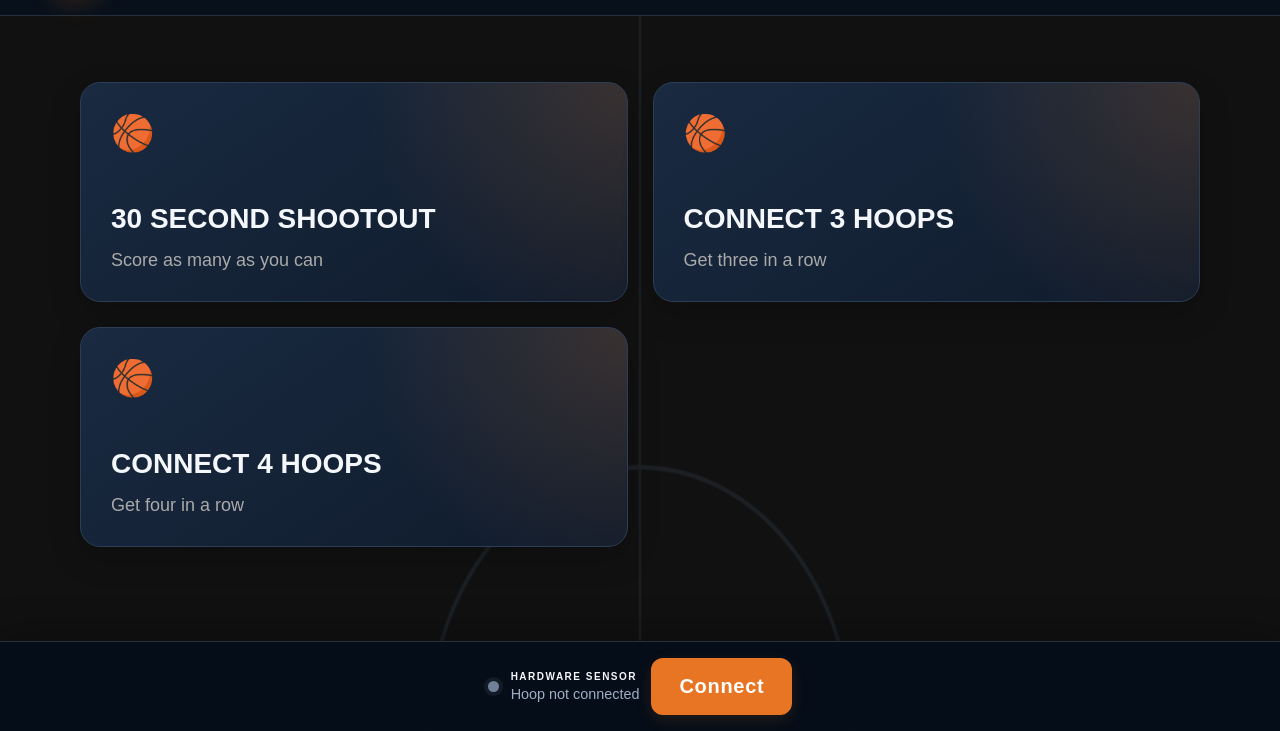
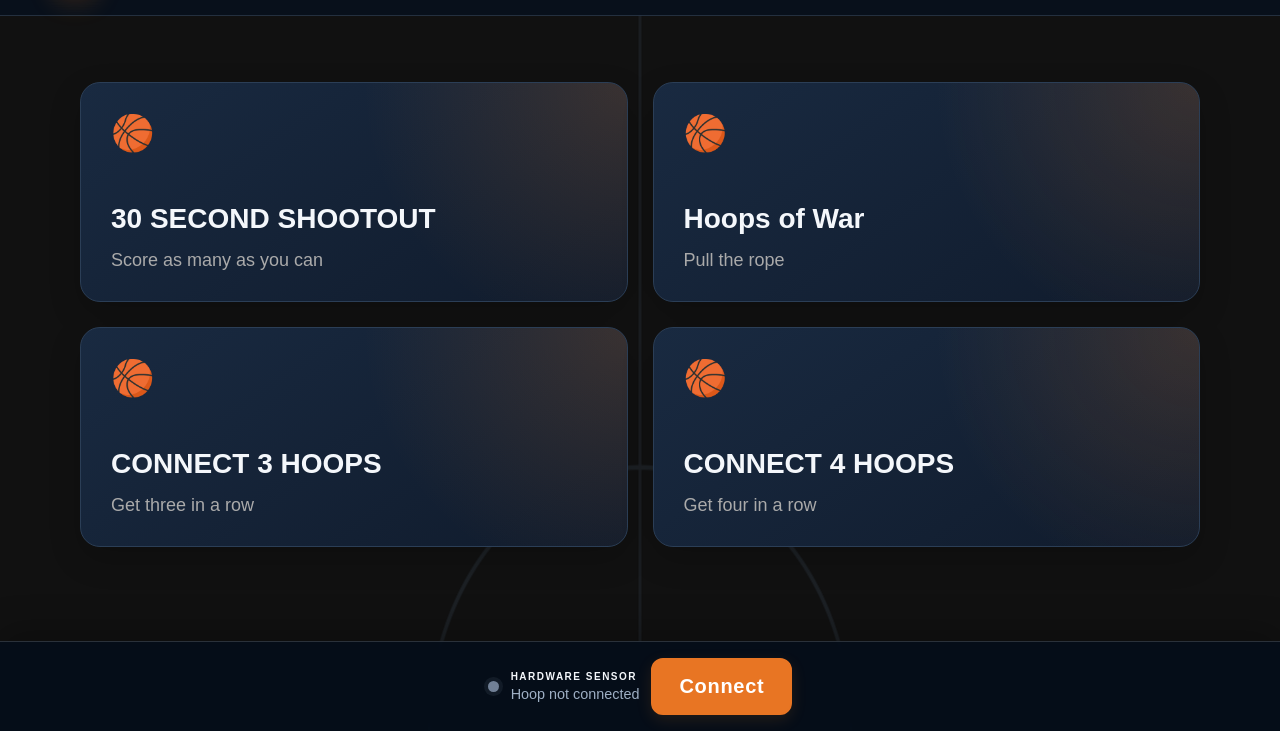
Before and after one commit to rayvaldez/hoops, a website with bundled scripts: page src/index.html in a window 1280 px wide. Shown: the part 69-800 px from the top of the page. Built offline with nearby package versions, Linux system fonts and the light colour scheme.

Commit message:
Add Hoops of War to game menu

```diff
--- a/src/index.html
+++ b/src/index.html
@@ -7,6 +7,7 @@
 
     <link rel="stylesheet" href="/src/css/app.css">
     <link rel="stylesheet" href="/src/css/sports-arena.css">
+    <link rel="stylesheet" href="/src/css/hoops-of-war.css">
 </head>
 
 <body>
@@ -18,6 +19,11 @@
             <button class="game-card" data-game="thirty-second-shootout">
                 <strong>30 SECOND SHOOTOUT</strong>
                 <span>Score as many as you can</span>
+            </button>
+
+            <button class="game-card" data-game="hoops-of-war">
+                <strong>Hoops of War</strong>
+                <span>Pull the rope</span>
             </button>
 
             <button class="game-card" data-game="connect3hoops">
```
